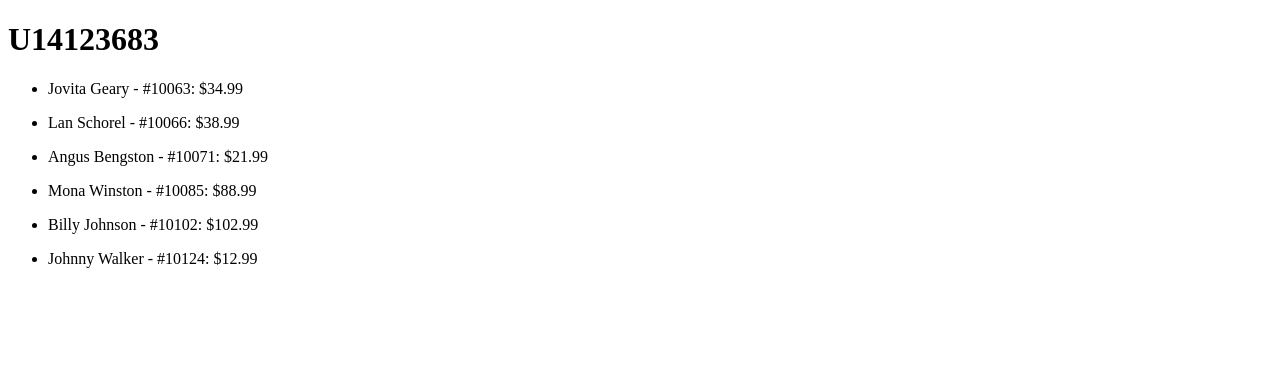
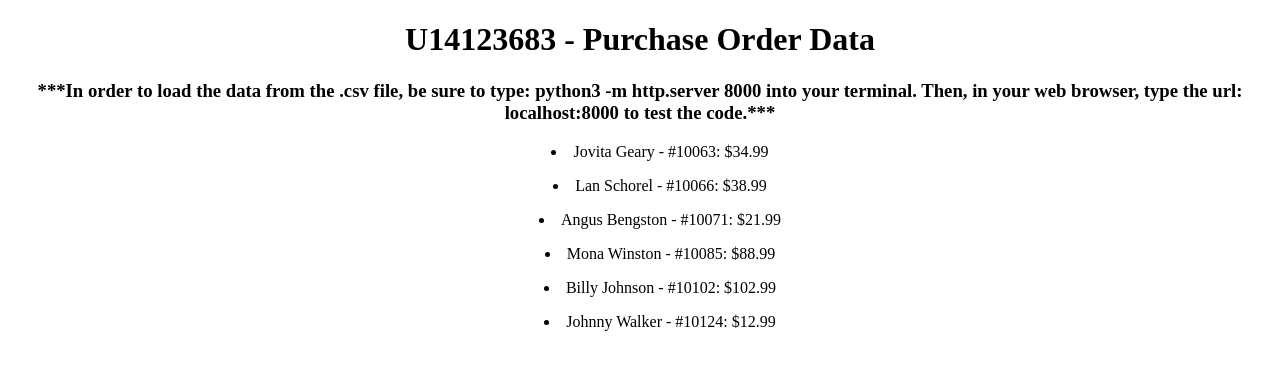
Before and after one commit to rileygoerg/Coding_Challenge_10, a plain HTML site: page index.html in a window 1280 px wide. Drawn offline with nearby package versions, Linux system fonts and the light colour scheme.

Commit message:
Finalize data display functionality.

```diff
--- a/example.js
+++ b/example.js
@@ -1,13 +1,13 @@
 // U14123683
 // Logic for Data Loading and Display
 function main(){
-    d3.csv('data/purchase_orders.csv').then(
+    d3.dsv(',','data/purchase_orders.csv', d3.autoType).then( // loads data
         function (d) {
-            for (let index = 0; index < d.length; index++) {
+            for (let index = 0; index < d.length; index++) { // for loop to obtain each row of data
                 const element = d[index];
                 d3.select("body")
                 .append("ul")
-                .append("li")
+                .append("li") // appends each row to a list item in an unordered list
                 .text(element.customerName + " - #" + element.orderId + ": $" + element.purchaseAmount)
             }
         }
--- a/index.html
+++ b/index.html
@@ -5,9 +5,21 @@
     <script src="https://d3js.org/d3.v7.min.js"></script>
     <script src="example.js"></script>
     <title>Coding Challenge 10</title>
-    <!--Specifying Div Style-->
+    <style>
+        h1 {
+            text-align: center;
+        }
+        h3 {
+            text-align: center;
+        }
+        li {
+            text-align: center;
+            list-style-position: inside;
+        }
+    </style>
 </head>
-<h1>U14123683</h1>
+<h1>U14123683 - Purchase Order Data</h1>
+<h3>***In order to load the data from the .csv file, be sure to type: python3 -m http.server 8000 into your terminal. Then, in your web browser, type the url: localhost:8000 to test the code.***</h3>
 <body onload="main()">
 
 </body>
```
